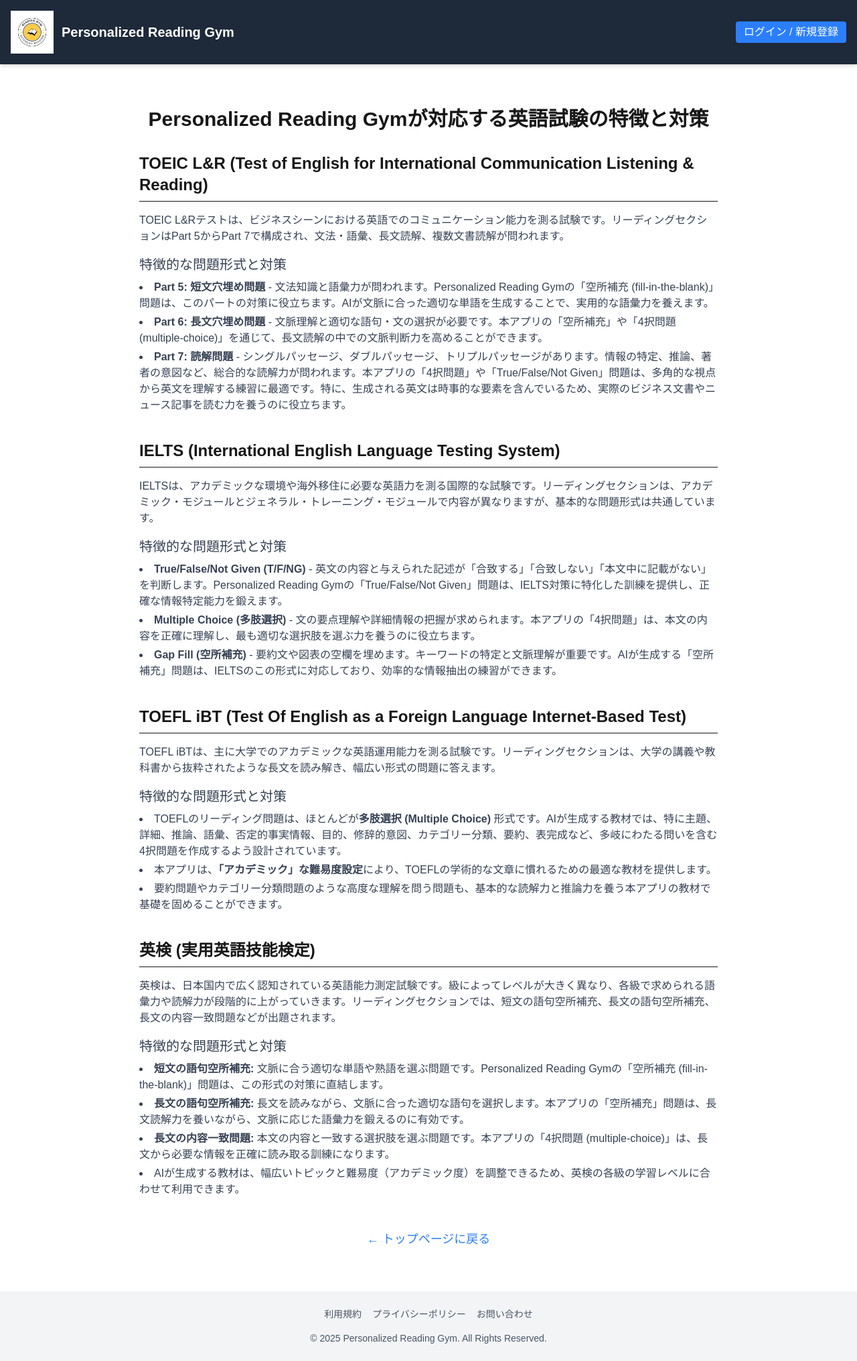
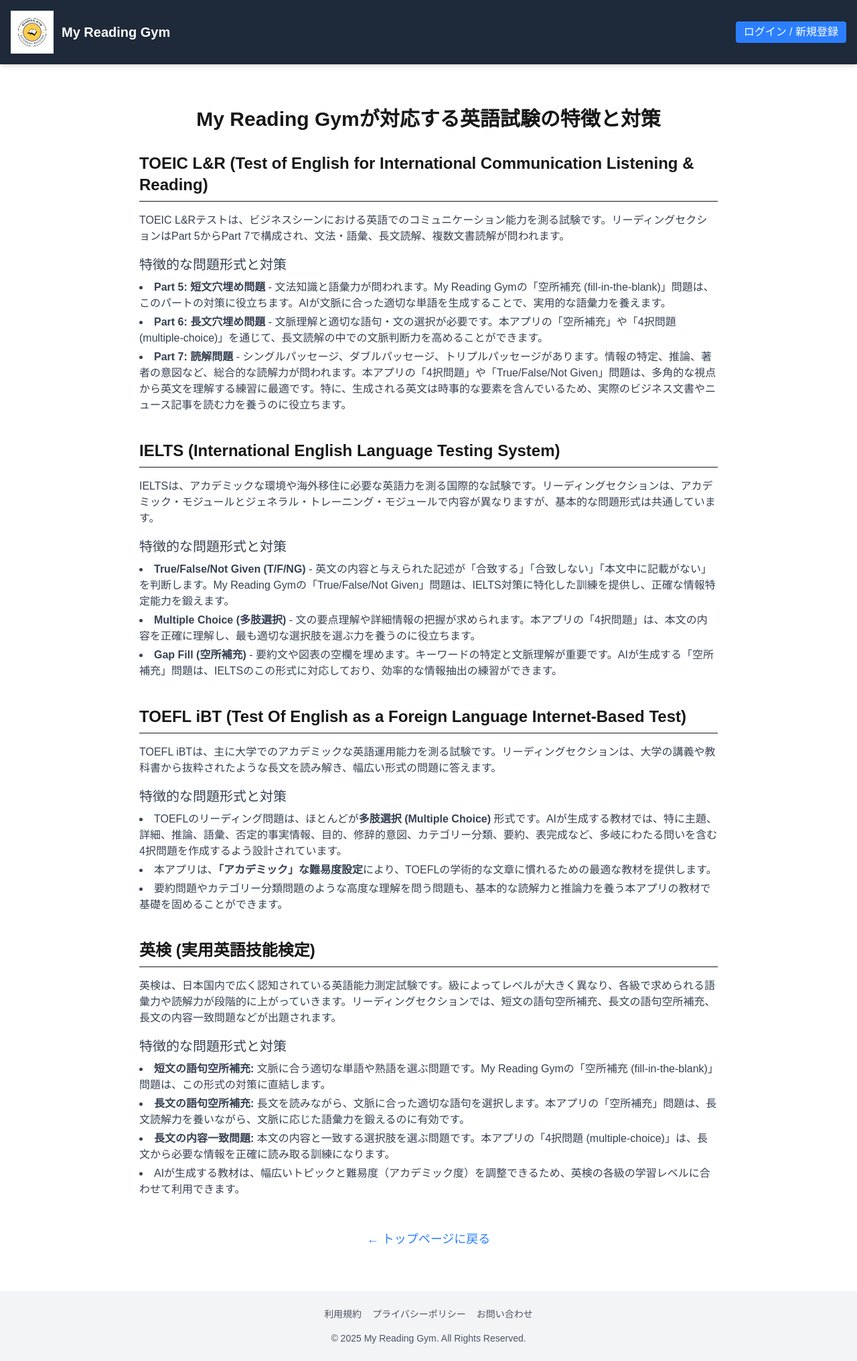
Before and after one commit to kensei0527/reading_gym, a Next.js app: page /exam-features in a window 1280 px wide. Shown: the whole page at 67% size. Built offline with nearby package versions, Linux system fonts and the light colour scheme; no server answers.

Commit message:
Update app branding from "Personalized Reading Gym" to "My Reading Gym" across multiple components for consistency.

```diff
--- a/src/app/exam-features/page.tsx
+++ b/src/app/exam-features/page.tsx
@@ -5,7 +5,7 @@
   return (
     <div className="max-w-4xl mx-auto py-12 px-4">
       <h1 className="text-3xl font-bold mb-8 text-center">
-        Personalized Reading Gymが対応する英語試験の特徴と対策
+        My Reading Gymが対応する英語試験の特徴と対策
       </h1>
 
       <section className="mb-10">
@@ -19,7 +19,7 @@
           <h3 className="text-xl font-medium mb-2">特徴的な問題形式と対策</h3>
           <ul className="list-disc list-inside space-y-1">
             <li>
-              <strong>Part 5: 短文穴埋め問題</strong> - 文法知識と語彙力が問われます。Personalized Reading Gymの「空所補充 (fill-in-the-blank)」問題は、このパートの対策に役立ちます。AIが文脈に合った適切な単語を生成することで、実用的な語彙力を養えます。
+              <strong>Part 5: 短文穴埋め問題</strong> - 文法知識と語彙力が問われます。My Reading Gymの「空所補充 (fill-in-the-blank)」問題は、このパートの対策に役立ちます。AIが文脈に合った適切な単語を生成することで、実用的な語彙力を養えます。
             </li>
             <li>
               <strong>Part 6: 長文穴埋め問題</strong> - 文脈理解と適切な語句・文の選択が必要です。本アプリの「空所補充」や「4択問題 (multiple-choice)」を通じて、長文読解の中での文脈判断力を高めることができます。
@@ -42,7 +42,7 @@
           <h3 className="text-xl font-medium mb-2">特徴的な問題形式と対策</h3>
           <ul className="list-disc list-inside space-y-1">
             <li>
-              <strong>True/False/Not Given (T/F/NG)</strong> - 英文の内容と与えられた記述が「合致する」「合致しない」「本文中に記載がない」を判断します。Personalized Reading Gymの「True/False/Not Given」問題は、IELTS対策に特化した訓練を提供し、正確な情報特定能力を鍛えます。
+              <strong>True/False/Not Given (T/F/NG)</strong> - 英文の内容と与えられた記述が「合致する」「合致しない」「本文中に記載がない」を判断します。My Reading Gymの「True/False/Not Given」問題は、IELTS対策に特化した訓練を提供し、正確な情報特定能力を鍛えます。
             </li>
             <li>
               <strong>Multiple Choice (多肢選択)</strong> - 文の要点理解や詳細情報の把握が求められます。本アプリの「4択問題」は、本文の内容を正確に理解し、最も適切な選択肢を選ぶ力を養うのに役立ちます。
@@ -88,7 +88,7 @@
           <h3 className="text-xl font-medium mb-2">特徴的な問題形式と対策</h3>
           <ul className="list-disc list-inside space-y-1">
             <li>
-              <strong>短文の語句空所補充:</strong> 文脈に合う適切な単語や熟語を選ぶ問題です。Personalized Reading Gymの「空所補充 (fill-in-the-blank)」問題は、この形式の対策に直結します。
+              <strong>短文の語句空所補充:</strong> 文脈に合う適切な単語や熟語を選ぶ問題です。My Reading Gymの「空所補充 (fill-in-the-blank)」問題は、この形式の対策に直結します。
             </li>
             <li>
               <strong>長文の語句空所補充:</strong> 長文を読みながら、文脈に合った適切な語句を選択します。本アプリの「空所補充」問題は、長文読解力を養いながら、文脈に応じた語彙力を鍛えるのに有効です。
--- a/src/app/layout.tsx
+++ b/src/app/layout.tsx
@@ -16,7 +16,7 @@
 });
 
 export const metadata: Metadata = {
-  title: "Personalized Reading Gym", // ★ アプリ名に合わせてタイトルも変更
+  title: "My Reading Gym", // ★ アプリ名に合わせてタイトルも変更
   description: "AI that generates English reading materials tailored to you.", // ★ 説明文も変更
 
 };
--- a/src/app/page.tsx
+++ b/src/app/page.tsx
@@ -50,7 +50,7 @@
           AIが、あなただけの英語教材を。
         </h1>
         <p className="text-lg md:text-xl text-gray-600 mb-8 max-w-2xl">
-          Personalized Reading Gymへようこそ。あなたの学習目的、レベル、興味に合わせて、AIが無限に多読用リーディング教材を生成。もう教材選びに迷う必要はありません。
+          My Reading Gymへようこそ。あなたの学習目的、レベル、興味に合わせて、AIが無限に多読用リーディング教材を生成。もう教材選びに迷う必要はありません。
         </p>
 
         <div className="flex gap-4">
--- a/src/components/Footer.tsx
+++ b/src/components/Footer.tsx
@@ -13,7 +13,7 @@
           <Link href="/privacy" className="hover:underline">プライバシーポリシー</Link>
           <Link href="/contact" className="hover:underline">お問い合わせ</Link>
         </nav>
-        <p>&copy; {currentYear} Personalized Reading Gym. All Rights Reserved.</p>
+        <p>&copy; {currentYear} My Reading Gym. All Rights Reserved.</p>
       </div>
     </footer>
   )
--- a/src/components/Header.tsx
+++ b/src/components/Header.tsx
@@ -29,13 +29,13 @@
       <Link href="/" className="flex items-center gap-3">
         <Image
           src="/logo.png" // public/logo.png を参照
-          alt="Personalized Reading Gym Logo"
+          alt="My Reading Gym Logo"
           width={64}
           height={64}
           className="h-16 w-16" // サイズを指定
         />
         <span className="text-xl font-bold">
-          Personalized Reading Gym
+          My Reading Gym
         </span>
       </Link>
         <nav className="flex items-center gap-4">
```
